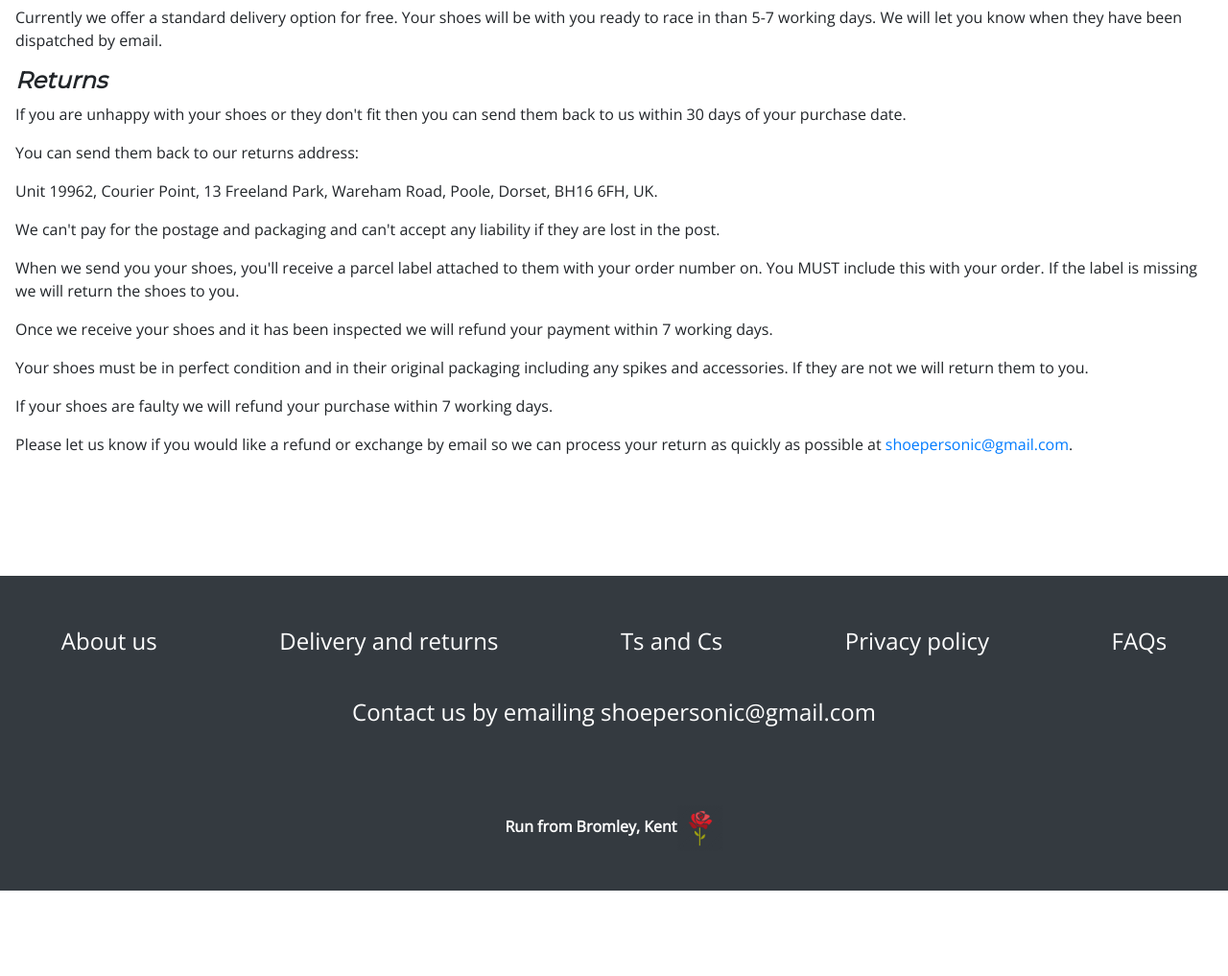
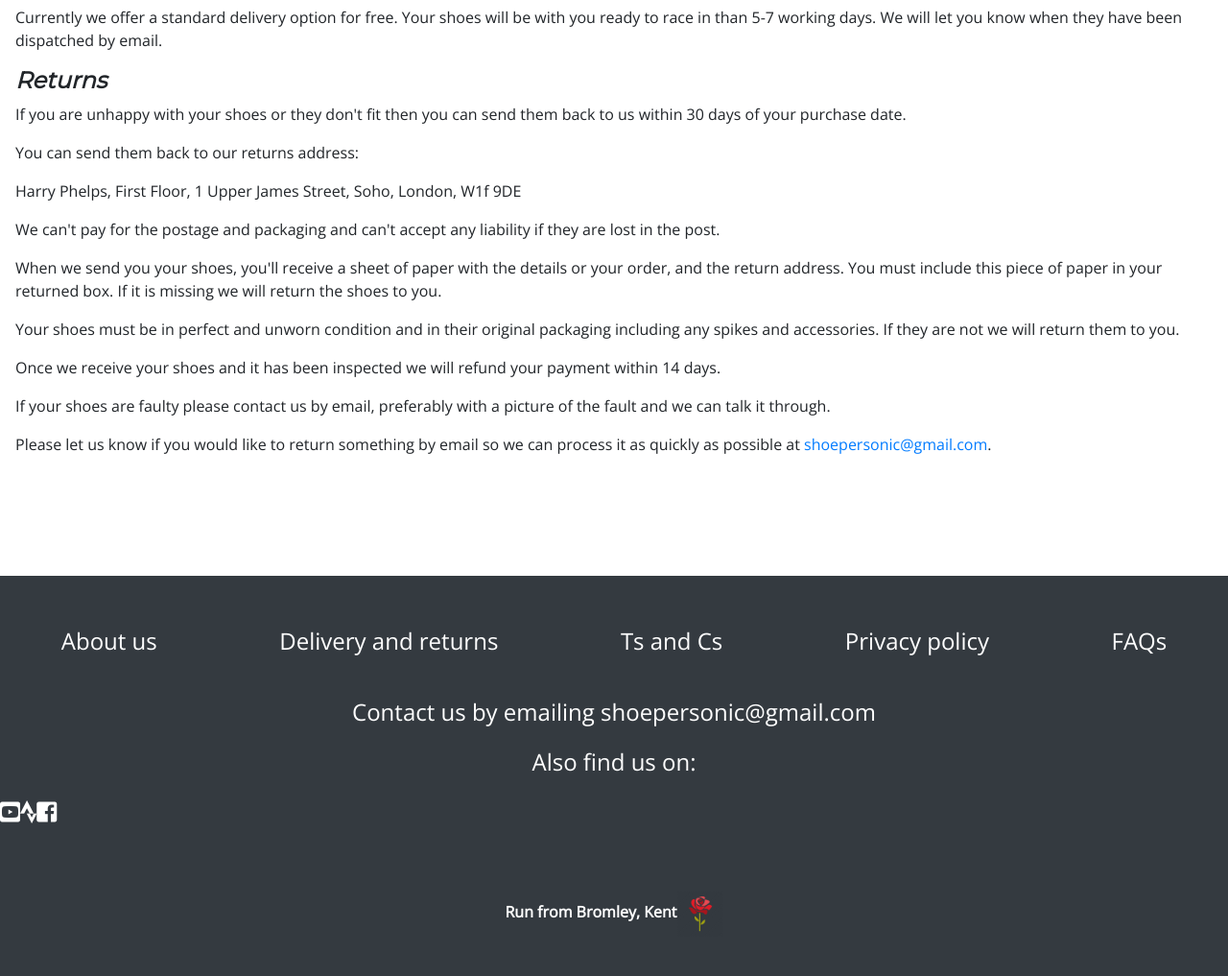
Before and after one commit to harryphelps2/shoepersonic2, a Django app: page /delivery_and_returns in a window 1280 px wide. Shown: the part 161-1178 px from the top of the page at 96% size. Before the commit the page ends 1089 px from the top, so only its background shows below. Run offline with Django 3.2, Linux system fonts and the light colour scheme; some libraries are stand-ins or nearby versions.

Commit message:
Add social media icons and changes to delivery and returns.

```diff
--- a/home/templates/delivery_and_returns.html
+++ b/home/templates/delivery_and_returns.html
@@ -16,25 +16,26 @@
         You can send them back to our returns address:
     </p>
     <p>
-        Unit 19962, Courier Point, 13 Freeland Park, Wareham Road, Poole, Dorset, BH16 6FH, UK.
+        Harry Phelps, First Floor, 1 Upper James Street, Soho, London, W1f 9DE
     </p>
     <p>We can't pay for the postage and packaging and can't accept any liability if they are lost in the post.</p>
     <p>
-        When we send you your shoes, you'll receive a parcel label attached to them with your order number on.
-        You MUST include this with your order. If the label is missing we will return the shoes to you.
+        When we send you your shoes, you'll receive a sheet of paper with the details or your order, and the
+        return address.
+        You must include this piece of paper in your returned box. If it is missing we will return the shoes to you.
     </p>
     <p>
-        Once we receive your shoes and it has been inspected we will refund your payment within 7 working days.
+        Your shoes must be in perfect and unworn condition and in their original packaging including any spikes and accessories. If they are not we will return them to you.
     </p>
     <p>
-        Your shoes must be in perfect condition and in their original packaging including any spikes and accessories. If they are not we will return them to you.
+        Once we receive your shoes and it has been inspected we will refund your payment within 14 days.
     </p>
     <p>
-        If your shoes are faulty we will refund your purchase within 7 working days.
+        If your shoes are faulty please contact us by email, preferably with a picture of the fault and we can talk it through.
     </p>
     <p>
-        Please let us know if you would like a refund or exchange by email
-        so we can process your return as quickly as possible at <a href="mailto:shoepersonic@gmail.com">shoepersonic@gmail.com</a>.
+        Please let us know if you would like to return something by email
+        so we can process it as quickly as possible at <a href="mailto:shoepersonic@gmail.com">shoepersonic@gmail.com</a>.
     </p>
 </div>
 {% endblock %}
--- a/shop/templates/shoe_detail.html
+++ b/shop/templates/shoe_detail.html
@@ -3,7 +3,7 @@
 {% load crispy_forms_tags %}
 {% block content %}
 <div class="container-fluid shoe-detail">
-    <h1 class="shoe-detail__title">{{ shoe.brand }} {{ shoe.name }}</h1>
+    <h1 class="pt-3 shoe-detail__title">{{ shoe.brand }} {{ shoe.name }}</h1>
     <div class="slider shoe-detail__slider">
         <div><img class="shoe-detail__image" src="/media/{{ shoe.primary_image }}" alt="{{ shoe.brand }} {{ shoe.name }}"></div>
         {% for image in images %}
@@ -40,7 +40,7 @@
             </form>
         </div>
     </div>
-    <div>
+    <div class="px-2">
         <h3>What we think</h3>
         <p>We took all 5 shoes to Parliament Hill and made a video complete with epic montage. You can find out how we got on <a href="{% url 'our_reviews' %}">here</a>.</p>
         <div class="shoe-details__stats">
--- a/templates/base.html
+++ b/templates/base.html
@@ -87,6 +87,18 @@
                     <div>
                         <p>Contact us by emailing <a href="mailto:shoepersonic@gmail.com">shoepersonic@gmail.com</a></p>
                     </div>
+                    <p>Also find us on:</p>
+                    <div class="row footer__contact__social-media">
+                        <div>
+                            <a href=""><i class="fab fa-youtube-square"></i></a>
+                        </div>
+                        <div>
+                            <a href=""><i class="fab fa-strava"></i></a>
+                        </div>
+                        <div>
+                            <a href=""><i class="fab fa-facebook-square"></i></a>
+                        </div>
+                    </div>
                 </div>
                 <div class="footer__kent">
                     <div>
```
